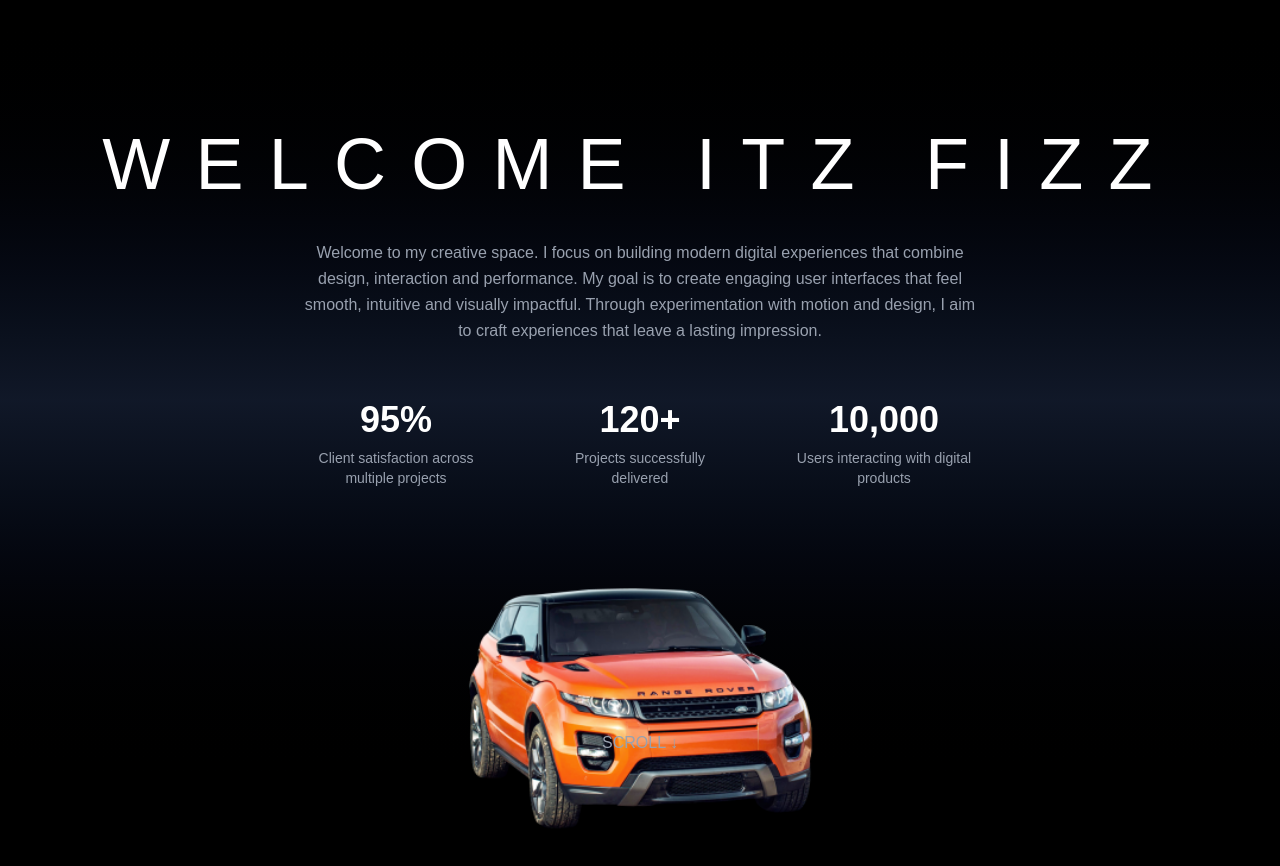
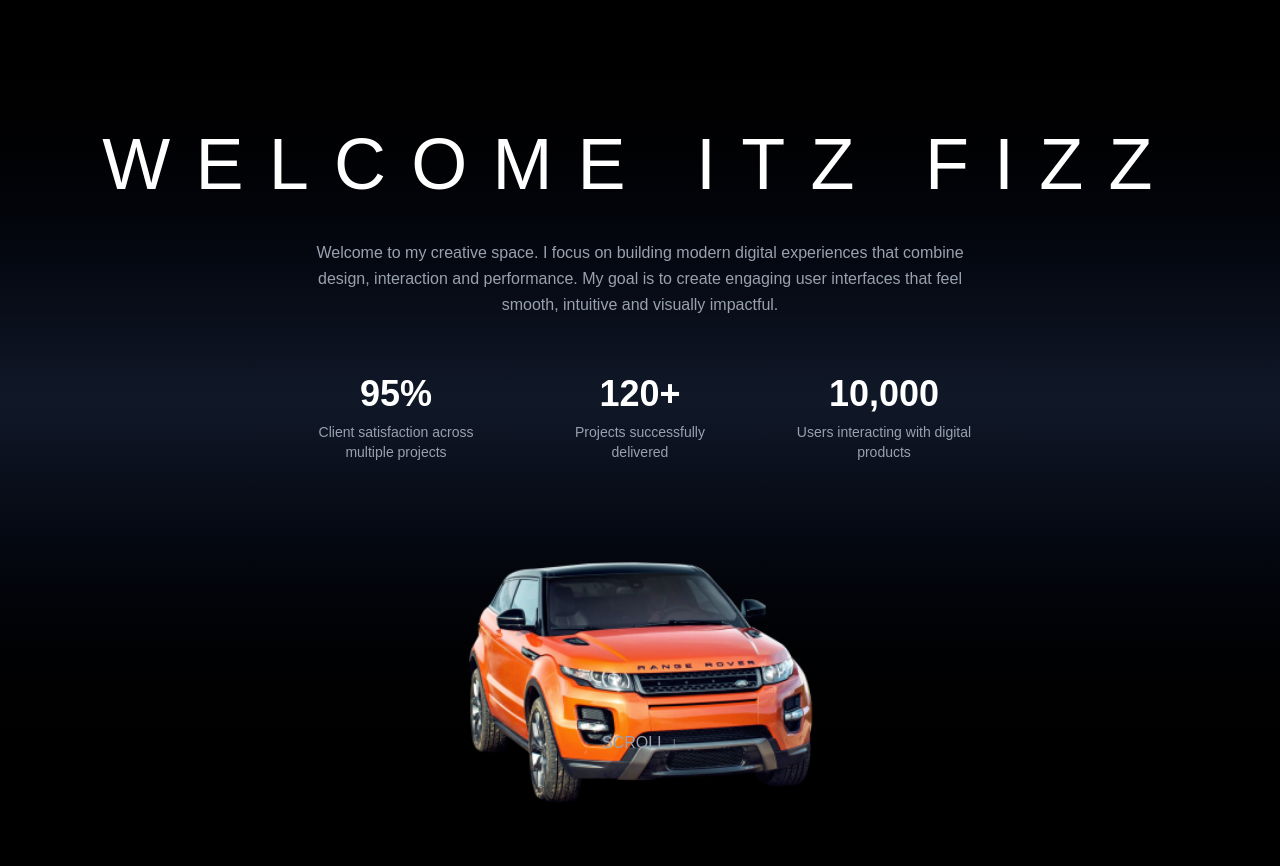
Before and after one commit to harshabasava970-bot/scroll-hero-animation, a Next.js app: page / in a window 1280 px wide. Shown: the top 866 px of the page. Built offline with nearby package versions, Linux system fonts and the light colour scheme.

Commit message:
final animation fix

```diff
--- a/app/page.tsx
+++ b/app/page.tsx
@@ -16,17 +16,16 @@
 
   useEffect(() => {
 
-    // Smooth scrolling
     const lenis = new Lenis()
 
-    function raf(time) {
+    function raf(time: any) {
       lenis.raf(time)
       requestAnimationFrame(raf)
     }
 
     requestAnimationFrame(raf)
 
-    // Headline animation
+    // HEADLINE ANIMATION
     gsap.from(".letter", {
       opacity: 0,
       y: 80,
@@ -36,7 +35,7 @@
       ease: "power3.out"
     })
 
-    // Statistics animation
+    // STATISTICS ANIMATION
     gsap.from(".stat", {
       opacity: 0,
       y: 40,
@@ -44,7 +43,7 @@
       delay: 1
     })
 
-    // Scroll animation for car
+    // CAR SCROLL ANIMATION
     gsap.to(carRef.current, {
       x: 900,
       y: -120,
@@ -58,6 +57,8 @@
         scrub: 1
       }
     })
+
+    // PARALLAX BACKGROUND
     gsap.to(bgRef.current, {
       y: -100,
       ease: "none",
@@ -68,6 +69,8 @@
         scrub: 1
       }
     })
+
+    ScrollTrigger.refresh()
 
   }, [])
 
@@ -83,13 +86,13 @@
         ref={heroRef}
         className="relative h-screen flex flex-col justify-start items-center pt-32 gap-10 px-6">
 
-        {/* Background gradient */}
+        {/* BACKGROUND */}
         <div
           ref={bgRef}
           className="absolute inset-0 bg-gradient-to-b from-black via-gray-900 to-black"
         ></div>
 
-        {/* Headline */}
+        {/* HEADLINE */}
         <h1 className="relative text-5xl md:text-7xl tracking-[0.35em] flex flex-wrap justify-center text-center">
 
           {text.map((letter, i) => (
@@ -100,16 +103,15 @@
 
         </h1>
 
-        {/* Personal Description */}
+        {/* DESCRIPTION */}
         <p className="relative text-gray-400 text-center max-w-2xl leading-relaxed">
-          Welcome to my creative space. I focus on building modern digital experiences
-          that combine design, interaction and performance. My goal is to create
-          engaging user interfaces that feel smooth, intuitive and visually impactful.
-          Through experimentation with motion and design, I aim to craft experiences
-          that leave a lasting impression.
+          Welcome to my creative space. I focus on building modern digital
+          experiences that combine design, interaction and performance.
+          My goal is to create engaging user interfaces that feel smooth,
+          intuitive and visually impactful.
         </p>
 
-        {/* Statistics */}
+        {/* STATISTICS */}
         <div className="relative flex gap-16 flex-wrap justify-center mt-4">
 
           <div className="stat text-center max-w-[180px]">
@@ -141,14 +143,14 @@
 
         </div>
 
-        {/* Car Image */}
+        {/* CAR IMAGE */}
         <img
           ref={carRef}
           src="/car.png"
           className="relative w-[380px] mt-10"
         />
 
-        {/* Scroll Indicator */}
+        {/* SCROLL INDICATOR */}
         <div className="absolute bottom-10 text-gray-400 animate-bounce">
           SCROLL ↓
         </div>
@@ -156,6 +158,5 @@
       </section>
 
     </main>
-
   )
 }
```
Lines whose indentation alone changed are shown as unchanged.
